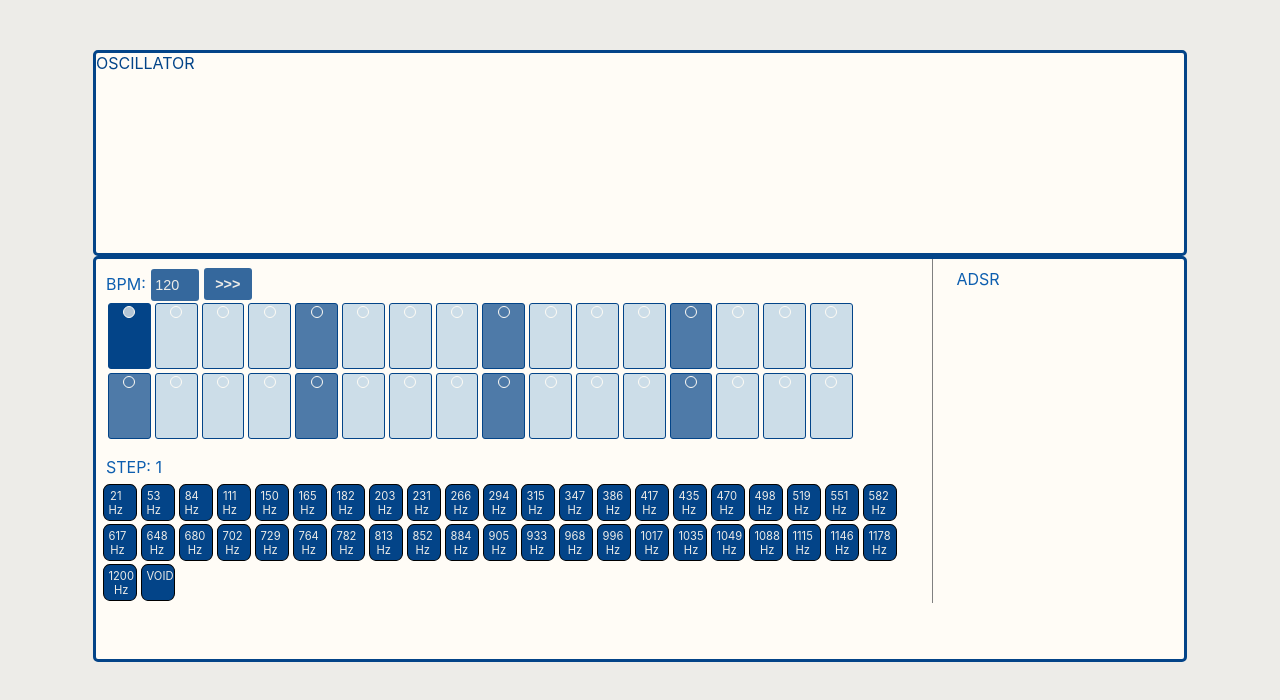
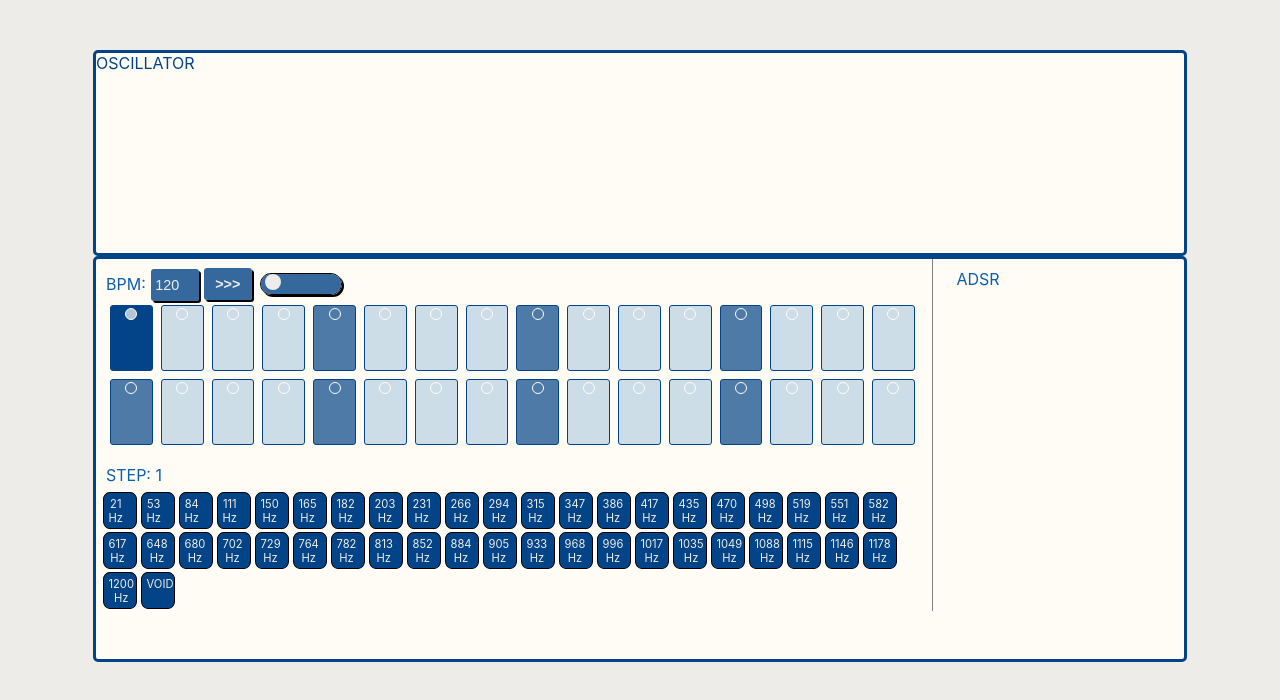
Before and after one commit to mscbr/lindos_synth, a React (Create React App) app: page / in a window 1280 px wide. Shown: the top 700 px of the page. Built offline with nearby package versions, Linux system fonts and the light colour scheme.

Commit message:
initial design of length switch + shadows

```diff
--- a/src/App.css
+++ b/src/App.css
@@ -51,6 +51,7 @@
     background: rgba(3, 68, 136, 0.8);
     border: none;
     border-radius: 3px;
+    box-shadow: 2px 2px #000;
 }
 
 /* VALUE PICKER */
@@ -124,6 +125,8 @@ background: transparent;
     padding: none;
     border: none;
     border-radius: 3px;
+    box-shadow: 2px 2px #000;
+    transition: 0.3s;
 }
 .pause-button {
     text-align: center;
@@ -137,4 +140,73 @@ background: transparent;
     padding: none;
     border: 0.5px solid rgba(3, 68, 136, 0.8);
     border-radius: 3px;
+    transition: 0.3s;
 }
+
+/* LENGTH length-SWITCH */
+.length-switch {
+    position: relative;
+    display: inline-block;
+    width: 80px;
+    height: 20px;
+    margin-left: 8px;
+    border: 1px solid black;
+    border-radius: 20px;
+    box-shadow: 2px 2px #000;
+  }
+
+  .length-switch input {
+    opacity: 0;
+    width: 0;
+    height: 0;
+  }
+
+  .slider {
+    position: absolute;
+    cursor: pointer;
+    top: 0;
+    left: 0;
+    right: 0;
+    bottom: 0;
+    background-color: rgba(3, 68, 136, 0.8);
+    -webkit-transition: .4s;
+    transition: .4s;
+  }
+
+  .slider:before {
+    position: absolute;
+    content: "";
+    height: 16px;
+    width: 16px;
+    left: 4px;
+    bottom: 4px;
+    background-color: rgba(237, 236, 232, 1);
+    -webkit-transition: .4s;
+    transition: .4s;
+  }
+  input:checked + .slider:before {
+      background-color: rgba(3, 68, 136, 0.8);
+  }
+
+  input:checked + .slider {
+    background-color: rgba(237, 236, 232, 1);
+  }
+
+  input:focus + .slider {
+    box-shadow: 0 2px 1px rgba(237, 236, 232, 1);
+  }
+
+  input:checked + .slider:before {
+    -webkit-transform: translateX(58px);
+    -ms-transform: translateX(58px);
+    transform: translateX(58px);
+  }
+
+  /* Rounded sliders */
+  .slider.round {
+    border-radius: 100px;
+  }
+
+  .slider.round:before {
+    border-radius: 100%;
+  }
--- a/src/components/Synth.js
+++ b/src/components/Synth.js
@@ -128,12 +128,18 @@ class Synth extends Component {
         <div className="control">
 
           <div className="seq">
+            <div className='seq-controls'>
               <label htmlFor='bpm'>BPM:</label>
               <input name='bpm' id='bpm' type='number' value={this.state.bpm} step='0.01'
                 onChange={this.setBpmState} onBlur={this.setBpmTransport}
                 min='20' max={220}
                 />
                 {button}
+                <label className="length-switch">
+                  <input type="checkbox" />
+                  <span className="slider round"></span>
+                </label>
+            </div>
             <Rows
               seqPosition={this.state.sequencePosition}
               handleStepFocus={this.handleStepFocus}
--- a/src/components/seq/Rows.js
+++ b/src/components/seq/Rows.js
@@ -11,7 +11,7 @@ const stepStyle = {
   height: '8vh',
   background: 'rgba(204, 221, 232, 1)',
   border: '1px solid rgba(3, 68, 136, 1)',
-  margin: 2,
+  margin: 4,
   borderRadius: 3,
   cursor: 'pointer'
 }
```
Lines whose indentation alone changed are shown as unchanged.
